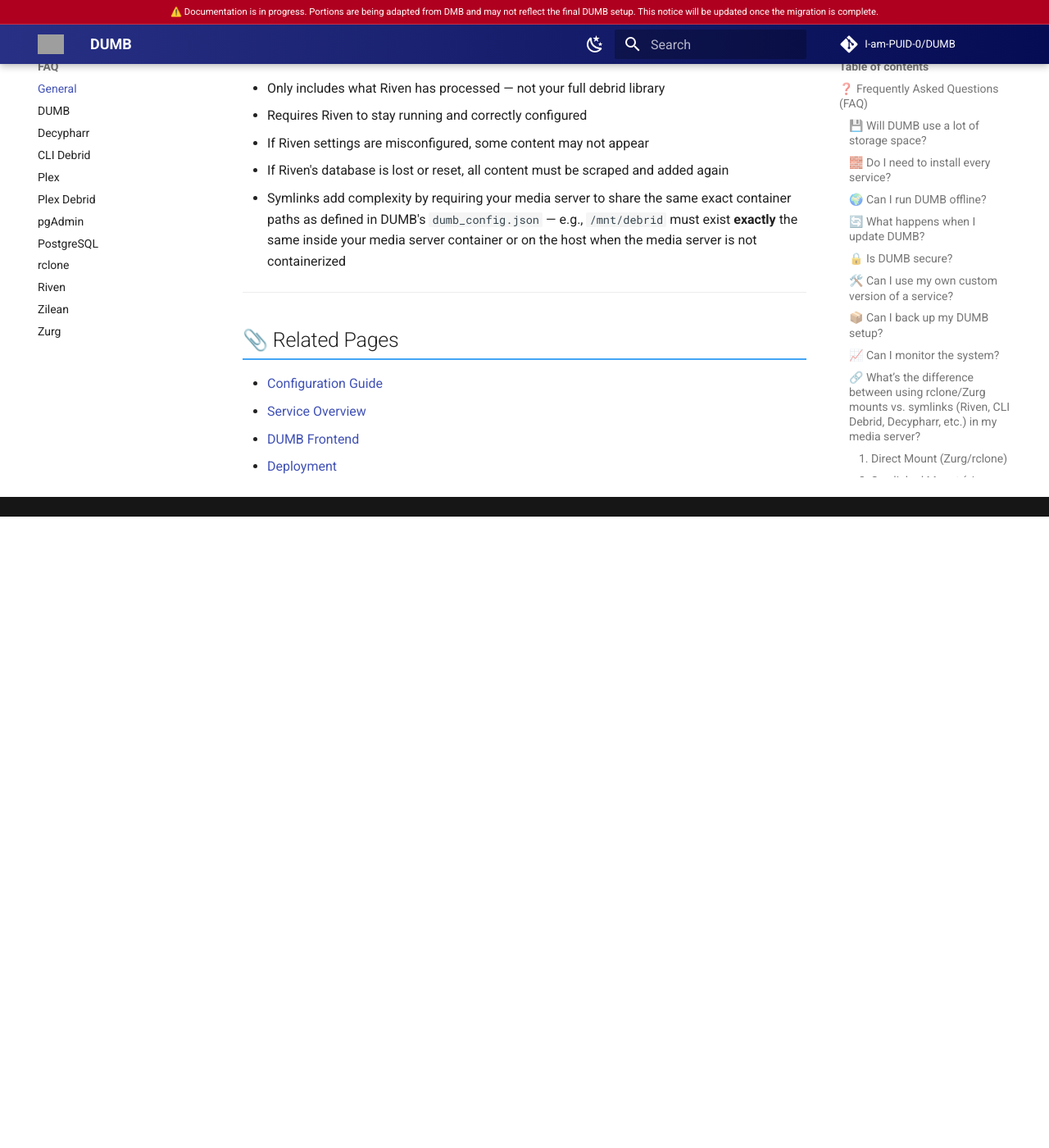
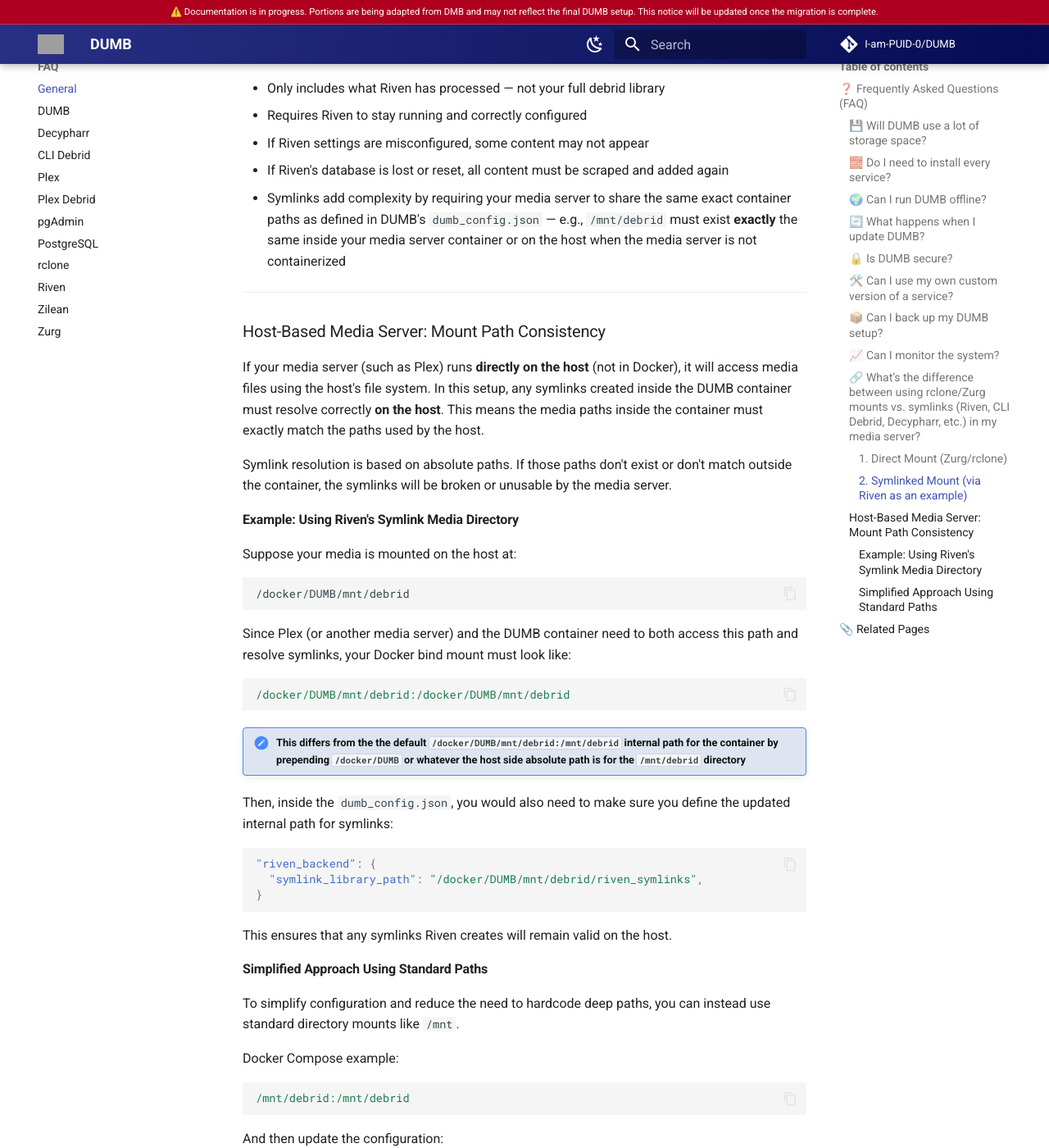
Before and after one commit to I-am-PUID-0/DUMB_docs, an MkDocs documentation site: the page built from docs/faq/general.md, in a window 1280 px wide and 1400 px high, scrolled down 3376 px. Shown: the whole window at 82% size. Built offline with MkDocs 1.6.1 and Material for MkDocs 9.7.7, drawn with Linux system fonts in a browser that asks for light colours; comment, search, counter and statistics services are not loaded; before the commit the page ends 4006 px from its top, so only the background shows below that; some of the changed text lies outside the part shown; grey boxes are pictures that could not be loaded.

Commit message:
docs: Add guidance for host-based media server mount path consistency

````diff
--- a/docs/faq/general.md
+++ b/docs/faq/general.md
@@ -124,6 +124,67 @@ These symlinks are stored in a separate directory (like `/mnt/debrid/riven_symli
 
 ---
 
+### Host-Based Media Server: Mount Path Consistency
+
+If your media server (such as Plex) runs **directly on the host** (not in Docker), it will access media files using the host's file system. In this setup, any symlinks created inside the DUMB container must resolve correctly **on the host**. This means the media paths inside the container must exactly match the paths used by the host.
+
+Symlink resolution is based on absolute paths. If those paths don't exist or don't match outside the container, the symlinks will be broken or unusable by the media server.
+
+#### Example: Using Riven's Symlink Media Directory
+
+Suppose your media is mounted on the host at:
+
+```
+/docker/DUMB/mnt/debrid
+```
+
+Since Plex (or another media server) and the DUMB container need to both access this path and resolve symlinks, your Docker bind mount must look like:
+
+```yaml
+/docker/DUMB/mnt/debrid:/docker/DUMB/mnt/debrid
+```
+
+!!! note "This differs from the the default `/docker/DUMB/mnt/debrid:/mnt/debrid` internal path for the container by prepending `/docker/DUMB` or whatever the host side absolute path is for the `/mnt/debrid` directory"
+
+
+Then, inside the `dumb_config.json`, you would also need to make sure you define the updated internal path for symlinks:
+
+```json
+"riven_backend": {
+  "symlink_library_path": "/docker/DUMB/mnt/debrid/riven_symlinks",
+}
+```
+
+
+This ensures that any symlinks Riven creates will remain valid on the host.
+
+
+#### Simplified Approach Using Standard Paths
+
+To simplify configuration and reduce the need to hardcode deep paths, you can instead use standard directory mounts like `/mnt`.
+
+Docker Compose example:
+
+```yaml
+/mnt/debrid:/mnt/debrid
+```
+
+And then update the configuration:
+
+!!! note "The below is the default path used in the container when configured through the onboarding process"
+
+```json
+"riven_backend": {
+  "symlink_library_path": "/mnt/debrid/riven_symlinks",
+}
+```
+
+Using standardized top-level paths makes your setup more portable and ensures symlinks will resolve correctly regardless of the underlying directory structure.
+
+
+!!! tip "also review the [Default Mount Structure](../services/dependent/rclone.md#-default-mount-structure) and [Mount Propagation](../services/dependent/rclone.md#-mount-propagation) sections for additional details!
+
+---
 
 ## 📎 Related Pages
 
````
